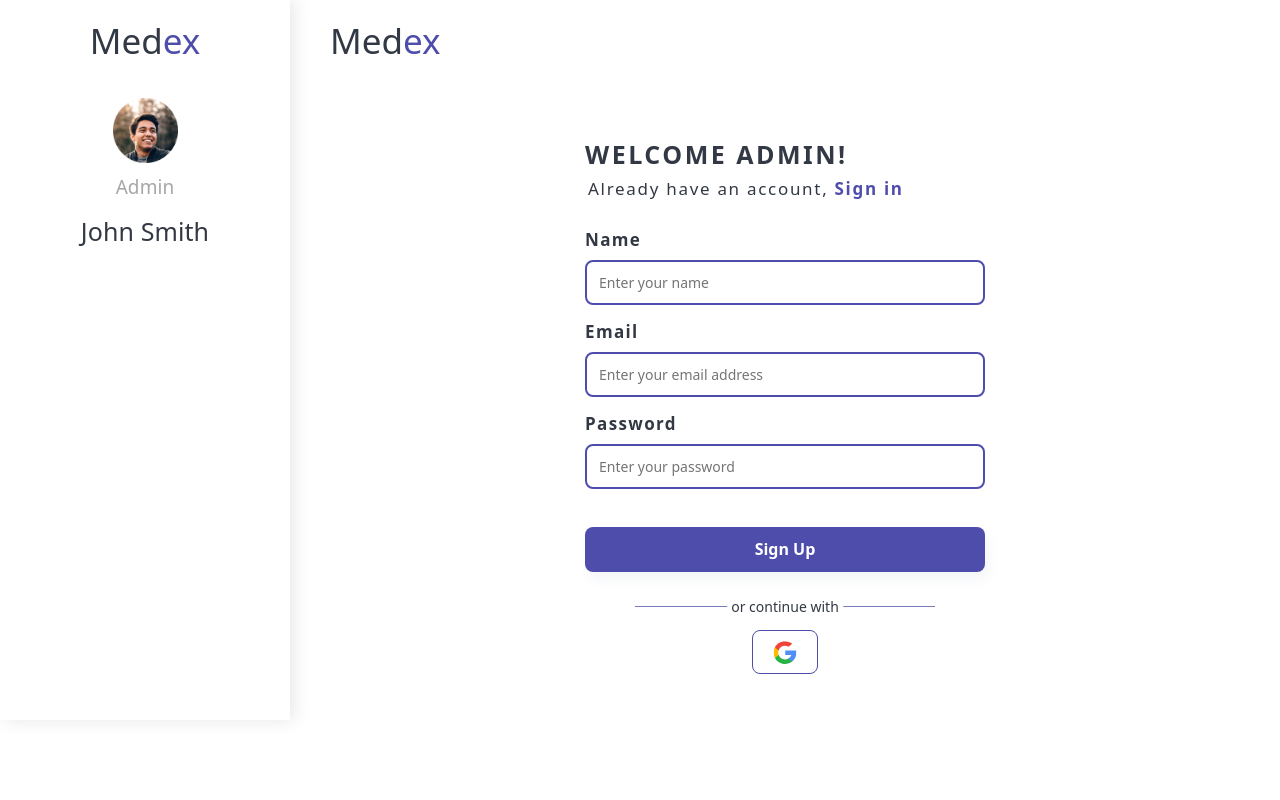
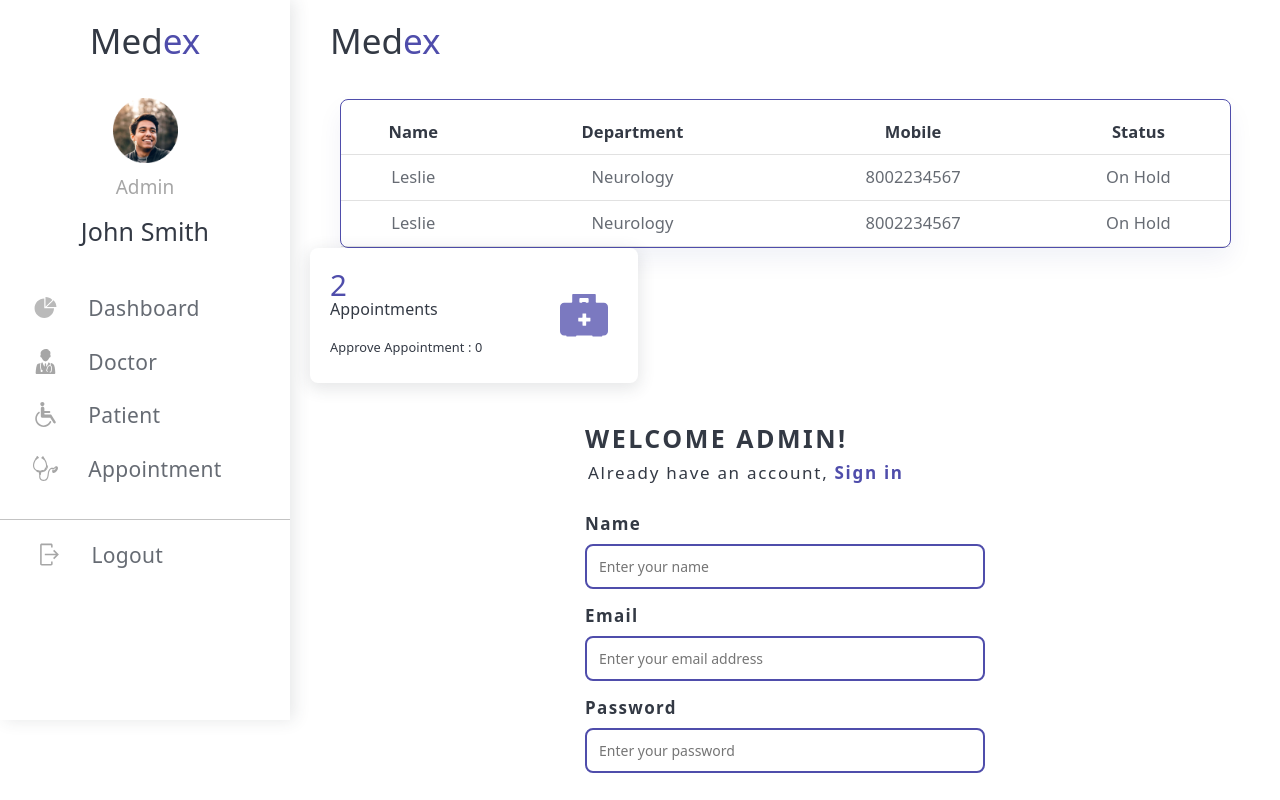
Before and after one commit to vikramoff24/Health-React, a React (Create React App) app: page /dashboard in a window 1280 px wide. Shown: the top 800 px of the page. Built offline with nearby package versions, Linux system fonts and the light colour scheme.

Commit message:
dashboard card and table done

```diff
--- a/src/App.js
+++ b/src/App.js
@@ -11,6 +11,7 @@ import {
 import Sidebar from "./components/Shared/Sidebar";
 
 import SignUp from "./pages/SignUp";
+import SignIn from "./pages/SignIn";
 
 function App(props) {
   return (
--- /dev/null
+++ b/src/components/Data/SidebarData.js
@@ -0,0 +1,39 @@
+import appointment from "../../assets/Icons/appoinment.svg";
+import dashboard from "../../assets/Icons/dashboard.svg";
+import doctor from "../../assets/Icons/doctor.svg";
+import patient from "../../assets/Icons/patient.svg";
+
+import logout from "../../assets/Icons/logout.svg";
+
+const menuItems = [
+  {
+    icon: dashboard,
+    path: "/dashboard",
+    name: "Dashboard",
+  },
+  {
+    icon: doctor,
+    path: "/doctor",
+    name: "Doctor",
+  },
+  {
+    icon: patient,
+    path: "/patient",
+    name: "Patient",
+  },
+  {
+    icon: appointment,
+    path: "/appoinment",
+    name: "Appointment",
+  },
+];
+
+const logOut = [
+  {
+    icon: logout,
+    path: "/",
+    name: "Logout",
+  },
+];
+
+export { menuItems, logOut };
--- /dev/null
+++ b/src/components/Shared/DashboardCard.jsx
@@ -0,0 +1,67 @@
+/** @jsxImportSource @emotion/react */
+import React from "react";
+import { css, jsx } from "@emotion/react";
+import appo from "../../assets/DashboardIcons/appointments.svg";
+const DashboardCard = () => {
+  return (
+    <div
+      css={css`
+        background: #ffffff;
+        box-shadow: 0px 4px 16px 2px rgba(51, 57, 68, 0.12);
+        border-radius: 8px;
+        width: 327.6px;
+        height: 135.1px;
+        margin-left: 20px;
+        padding: 15px 20px;
+        position: relative;
+      `}
+    >
+      <p
+        css={css`
+          letter-spacing: 0.1px;
+          color: #4f4dab;
+          font-size: 29.5px;
+          margin: 0;
+        `}
+      >
+        2
+      </p>
+      <p
+        css={css`
+          letter-spacing: 0.1px;
+          color: #333944;
+          font-size: 18dpx;
+          margin: 0;
+          font-weight: 400;
+          margin-top: -10px;
+        `}
+      >
+        Appointments
+      </p>
+      <p
+        css={css`
+          letter-spacing: 0.1px;
+          color: #333944;
+          font-size: 12.8px;
+          margin-top: 17px;
+        `}
+      >
+        Approve Appointment : 0
+      </p>
+      <img
+        src={appo}
+        alt="Appointments"
+        css={css`
+          position: absolute;
+          top: 0px;
+          width: 48px;
+          right: 30px;
+          top: 50%;
+          transform: translate(0, -50%);
+        `}
+      ></img>
+    </div>
+  );
+};
+
+export default DashboardCard;
--- /dev/null
+++ b/src/components/Shared/MenuItem.jsx
@@ -0,0 +1,29 @@
+/** @jsxImportSource @emotion/react */
+import React from "react";
+import { css, jsx } from "@emotion/react";
+const MenuItem = ({ item }) => {
+  return (
+    <div
+      css={css`
+        margin-top: 6px;
+      `}
+    >
+      <img src={item.icon} alt={"svg0"} width="25px" height="25px"></img>
+
+      <p
+        css={css`
+          letter-spacing: 0.3px;
+          font-size: 21px;
+          color: rgba(51, 57, 68, 0.75);
+          display: inline-block;
+          vertical-align: -4px;
+          margin-left: 30px;
+        `}
+      >
+        {item.name}
+      </p>
+    </div>
+  );
+};
+
+export default MenuItem;
--- a/src/components/Shared/Sidebar.jsx
+++ b/src/components/Shared/Sidebar.jsx
@@ -3,6 +3,9 @@ import React from "react";
 import { css, jsx } from "@emotion/react";
 import Logo from "./Logo";
 import Profile from "../../assets/Person.png";
+import i from "../../assets/Icons/dashboard.svg";
+import { menuItems, logOut } from "../Data/SidebarData";
+import MenuItem from "./MenuItem";
 const Sidebar = () => {
   return (
     <div
@@ -62,7 +65,35 @@ const Sidebar = () => {
           John Smith
         </p>
       </div>
-      <div></div>
+      <div
+        css={css`
+          padding-top: 30px;
+          width: fit-content;
+          margin: 0 auto;
+          padding-right: 35px;
+        `}
+      >
+        {" "}
+        {menuItems.map((item) => (
+          <MenuItem item={item} />
+        ))}{" "}
+      </div>
+      <div
+        css={css`
+          border-top: 1px solid rgba(136, 136, 136, 0.5);
+          margin-top: 18px;
+        `}
+      ></div>
+      <div
+        css={css`
+          margin: 0 auto;
+          margin-top: 20px;
+          width: 217px;
+          padding-right: 35px;
+        `}
+      >
+        <MenuItem item={logOut[0]} />
+      </div>
     </div>
   );
 };
--- /dev/null
+++ b/src/components/Shared/Table.jsx
@@ -0,0 +1,68 @@
+/** @jsxImportSource @emotion/react */
+import React from "react";
+import { Global, css, jsx } from "@emotion/react";
+const Table = () => {
+  return (
+    <div
+      css={css`
+        border: 1px solid #4f4dab;
+        box-shadow: 0px 12px 26px rgba(16, 30, 115, 0.06);
+        border-radius: 8px;
+        width: 90%;
+        display: block;
+        margin: 0 auto;
+        text-align: center;
+      `}
+    >
+      <Global
+        styles={css`
+          td,
+          th {
+            border-bottom: 0.8px solid rgba(136, 136, 136, 0.25);
+          }
+          th {
+            padding-top: 20px;
+            padding-bottom: 10px;
+            letter-spacing: 0.1px;
+            color: #333944;
+            font-weight: 700;
+          }
+          td {
+            padding: 10px 0;
+            letter-spacing: 0.1px;
+
+            color: rgba(51, 57, 68, 0.75);
+          }
+        `}
+      />
+
+      <table
+        css={css`
+          width: 100%;
+          font-size: 16.5px;
+        `}
+      >
+        <tr>
+          <th>Name</th>
+          <th>Department</th>
+          <th>Mobile</th>
+          <th>Status</th>
+        </tr>
+        <tr>
+          <td>Leslie</td>
+          <td>Neurology</td>
+          <td>8002234567</td>
+          <td>On Hold</td>
+        </tr>
+        <tr>
+          <td>Leslie</td>
+          <td>Neurology</td>
+          <td>8002234567</td>
+          <td>On Hold</td>
+        </tr>
+      </table>
+    </div>
+  );
+};
+
+export default Table;
--- a/src/components/SignIn/Signin.jsx
+++ b/src/components/SignIn/Signin.jsx
@@ -1,6 +1,8 @@
 /** @jsxImportSource @emotion/react */
 import React from "react";
 import { css, jsx } from "@emotion/react";
+import googleAuth from "../../assets/google.svg";
+
 const Signin = () => {
   return (
     <div className="container-fluid">
@@ -72,6 +74,7 @@ const Signin = () => {
           className="btn"
           css={css`
             width: 100%;
+            margin-top: 30px;
           `}
         >
           Sign In
--- a/src/pages/SignUp.jsx
+++ b/src/pages/SignUp.jsx
@@ -4,11 +4,14 @@ import { css, jsx } from "@emotion/react";
 import Navbar from "../components/Shared/Navbar";
 import Sidebar from "../components/Shared/Sidebar";
 import Signup from "../components/SignUp/Signup";
-
+import DashboardCard from "../components/Shared/DashboardCard";
+import Table from "../components/Shared/Table";
 const SignUp = () => {
   return (
     <div>
       <Navbar />
+      <Table />
+      <DashboardCard />
       <Signup />
     </div>
   );
```
Also changed, not shown: src/pages/DashboardPage.jsx (+8 -1 lines), src/assets/DashboardIcons/appointments.svg (added), src/assets/Icons/logout.svg (added).
